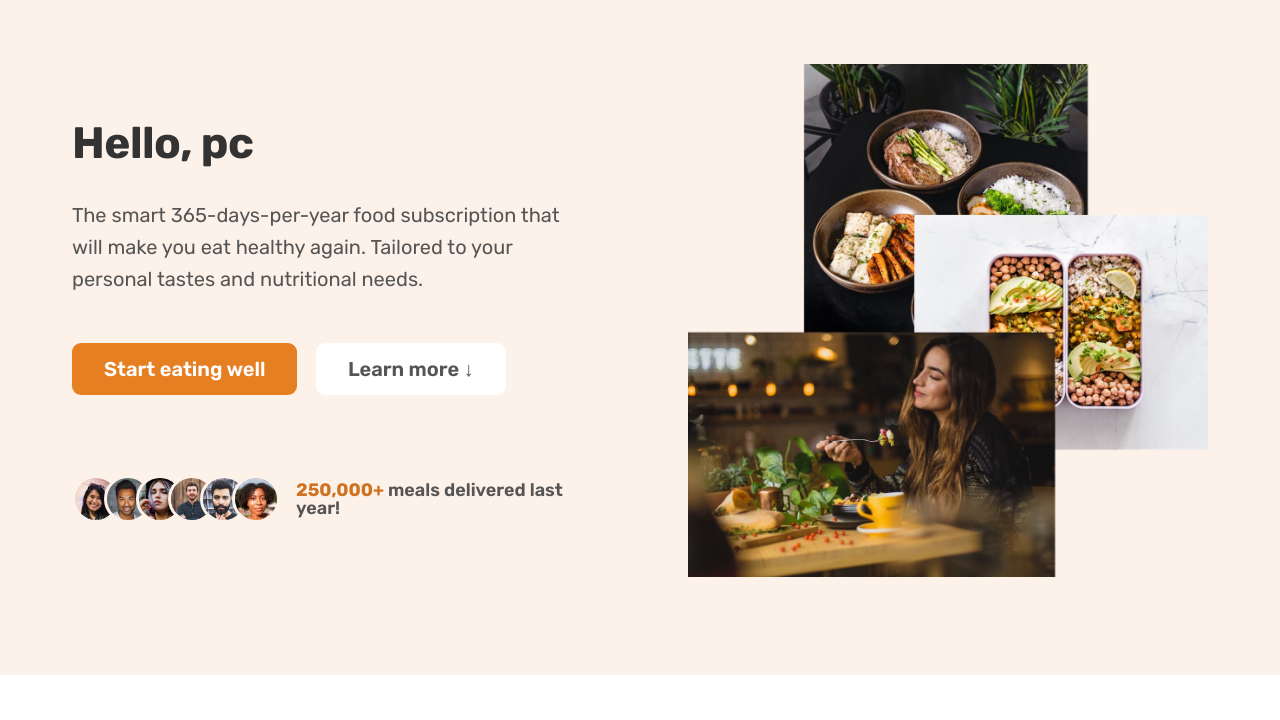
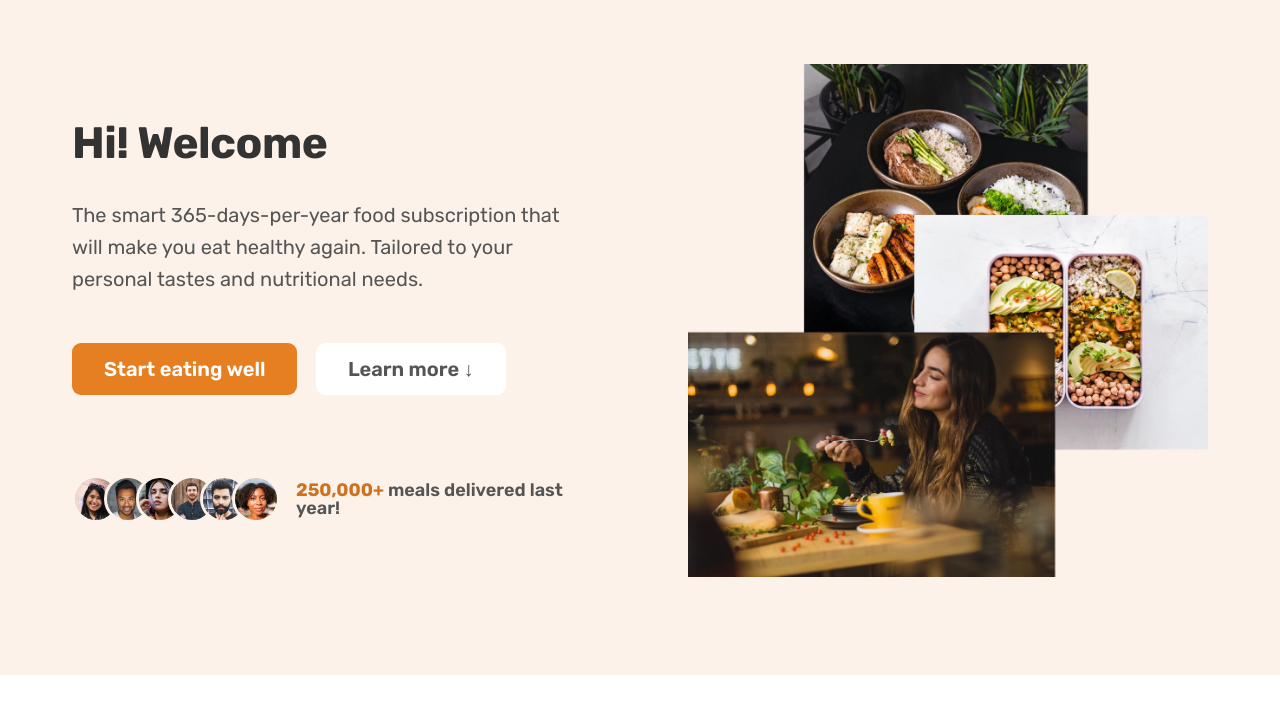
Before and after one commit to FoundDream/omifood, a plain HTML site: page index.html in a window 1280 px wide. Shown: the part 80-800 px from the top of the page. Drawn offline with nearby package versions, Linux system fonts and the light colour scheme; some packages are replaced by stand-ins of ours; a script that the page names is missing.

Commit message:
Update index.html

```diff
--- a/index.html
+++ b/index.html
@@ -70,7 +70,7 @@
         <div class="hero">
           <div class="hero-text-box">
             <h1 class="heading-primary">
-              Hello, pc
+              Hi! Welcome
             </h1>
             <p class="hero-description">
               The smart 365-days-per-year food subscription that will make you
```
